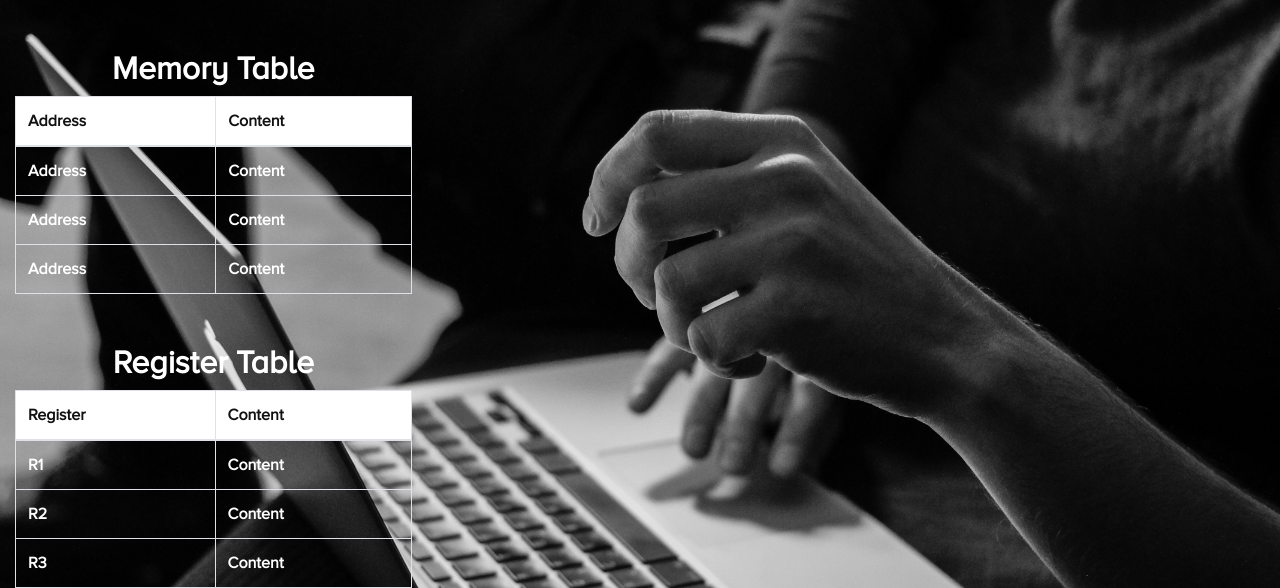
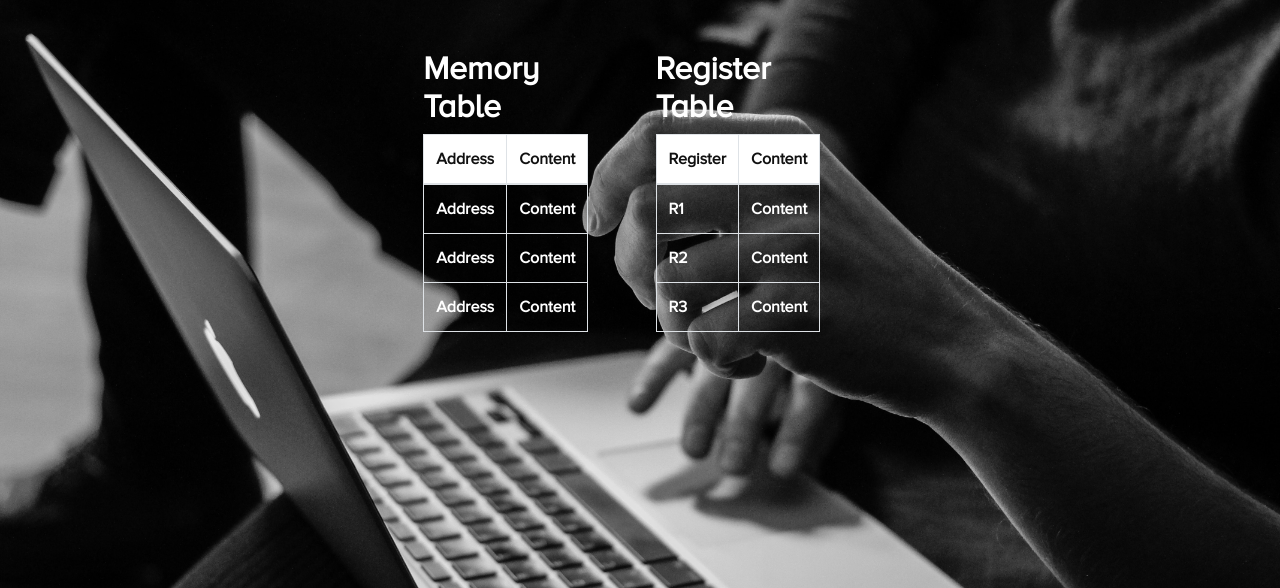
Before and after one commit to homeostaceys/microMIPS, a Django app: page /load/ in a window 1280 px wide. Shown: the part 90-678 px from the top of the page. Run offline with Django 3.2, Linux system fonts and the light colour scheme; lists and menus that the app fills with data are empty; some libraries are stand-ins or nearby versions.

Commit message:
Add files via upload

```diff
--- a/microMIPs/mips/templates/mips/load.html
+++ b/microMIPs/mips/templates/mips/load.html
@@ -2,6 +2,7 @@
 {% extends 'mips/extends/header.html' %}
     <!--Memory Table-->
 {% block body %}
+    <div class="tablebox">
         <div class="table-container">
             <div class="col-lg-4 col-lg-offset-4">
                 <h2 align="center"><strong>Memory Table</strong></h2>
@@ -58,5 +59,5 @@
                 </table>
             </div>
         </div>
-
+    </div>
 {% endblock %}
```
Lines whose indentation alone changed are shown as unchanged.
